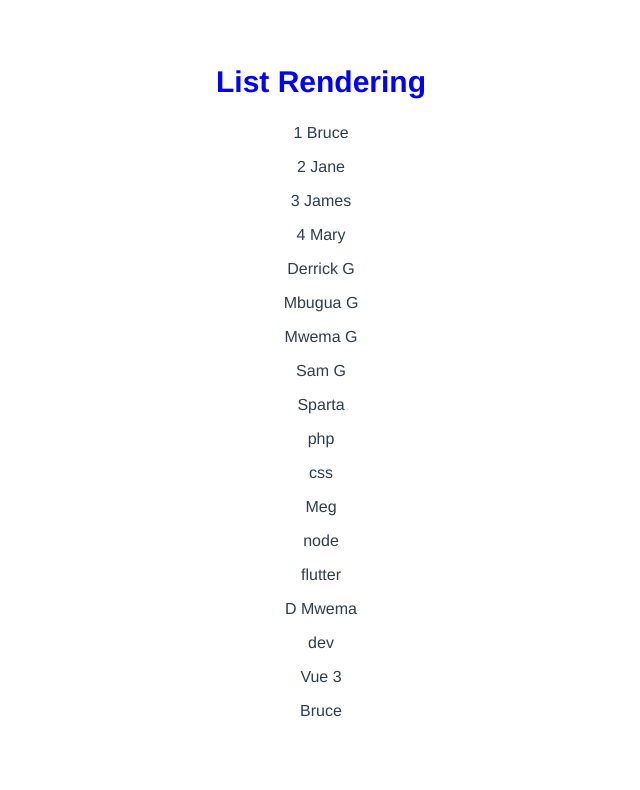
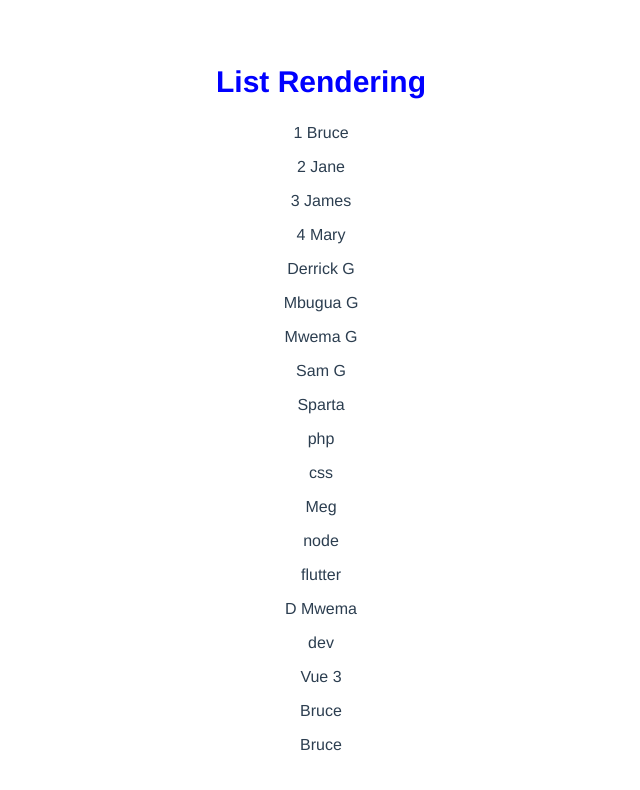
Before and after one commit to DerrickMbugua/vue-refresher, a Vue app: page / in a window 1280 px wide. Shown: the top 790 px of the page, without its empty margins (319-959 px from the left). Built offline with nearby package versions, Linux system fonts and the light colour scheme.

Commit message:
refresher

```diff
--- a/src/App.vue
+++ b/src/App.vue
@@ -9,7 +9,9 @@
 <p v-for="detail in myInfo" :key="detail">{{ detail }}</p>
 <template v-for="name in customers" :key="name">
 <p v-if="name === 'Bruce'">{{ name }}</p>
+<p v-show="name === 'Bruce'">{{ name }}</p>
 </template>
+
 </template>
 
 <script>
@@ -45,7 +47,8 @@ export default {
         name: 'D Mwema',
         channel: 'dev',
         language: 'Vue 3'
-      }
+      },
+      display: true
     }
   }
 }
```
